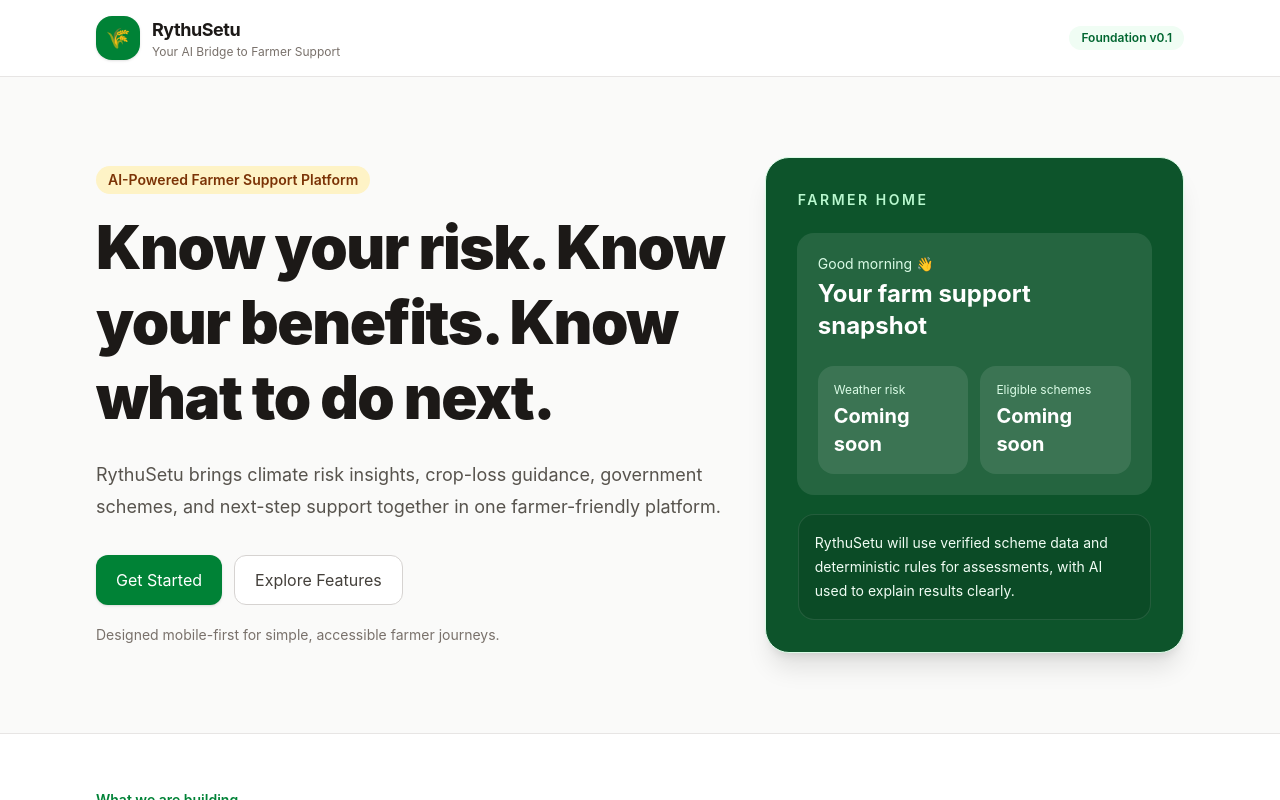
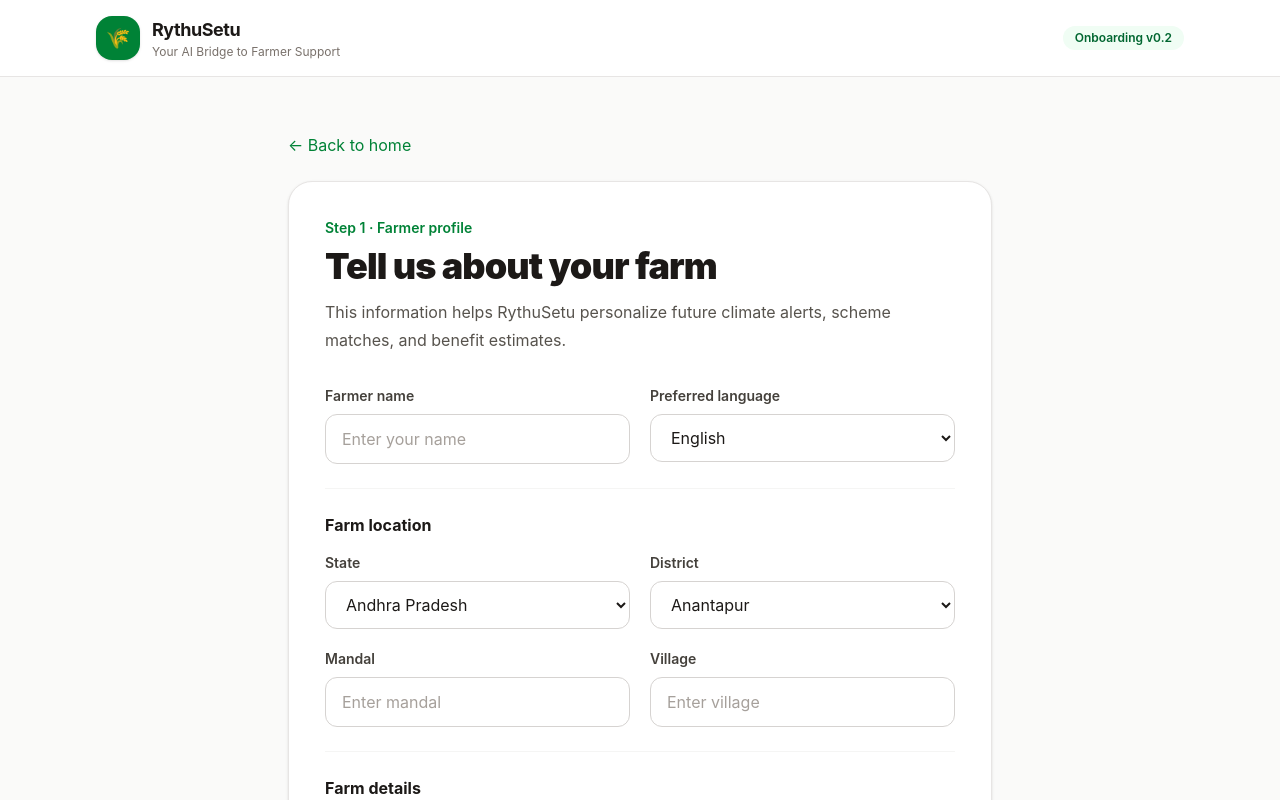
Before and after one commit to harsha20112986-droid/RythuSetu, a React (Vite) app in the folder frontend/: page / in a window 1280 px wide. Both pictures are taken after a click on the button "Get Started". Shown: the top 800 px of the page. Built offline with nearby package versions, Linux system fonts and the light colour scheme.

Commit message:
Build farmer onboarding flow

```diff
--- a/frontend/src/App.tsx
+++ b/frontend/src/App.tsx
@@ -1,46 +1,111 @@
+import { useEffect, useState, type FormEvent } from "react";
+
+const API_BASE = "http://localhost:8000/api/v1";
+
 const features = [
-  {
-    icon: "🌦️",
-    title: "Climate Risk",
-    description: "Understand weather and climate risks affecting your crops.",
-  },
-  {
-    icon: "📋",
-    title: "Scheme Finder",
-    description: "Find relevant government support and understand eligibility.",
-  },
-  {
-    icon: "💰",
-    title: "Benefit Estimator",
-    description: "See an explainable estimate of potential eligible benefits.",
-  },
-  {
-    icon: "🌱",
-    title: "Crop Loss",
-    description: "Report crop damage with evidence and track what happens next.",
-  },
+  { icon: "🌦️", title: "Climate Risk", description: "Understand weather and climate risks affecting your crops." },
+  { icon: "📋", title: "Scheme Finder", description: "Find relevant government support and understand eligibility." },
+  { icon: "💰", title: "Benefit Estimator", description: "See an explainable estimate of potential eligible benefits." },
+  { icon: "🌱", title: "Crop Loss", description: "Report crop damage with evidence and track what happens next." },
 ];
 
+const states = ["Andhra Pradesh", "Telangana"];
+const districts: Record<string, string[]> = {
+  "Andhra Pradesh": ["Anantapur", "Kurnool", "Guntur", "Krishna"],
+  Telangana: ["Hyderabad", "Warangal", "Nizamabad", "Karimnagar"],
+};
+const crops = ["Groundnut", "Rice", "Cotton", "Maize", "Chilli", "Pigeon Pea"];
+const seasons = ["Kharif", "Rabi", "Summer"];
+
 function App() {
+  const [showOnboarding, setShowOnboarding] = useState(false);
+  const [saved, setSaved] = useState(false);
+  const [saving, setSaving] = useState(false);
+  const [error, setError] = useState("");
+  const [profileId, setProfileId] = useState<number | null>(null);
+  const [form, setForm] = useState({
+    name: "",
+    language: "English",
+    state: "Andhra Pradesh",
+    district: "Anantapur",
+    mandal: "",
+    village: "",
+    crop: "Groundnut",
+    season: "Kharif",
+    land_area_acres: "",
+  });
+
+  useEffect(() => {
+    const existing = localStorage.getItem("rythusetu_farmer");
+    if (existing) {
+      try {
+        const parsed = JSON.parse(existing);
+        setForm((current) => ({ ...current, ...parsed.form }));
+        setProfileId(parsed.id ?? null);
+        setSaved(true);
+      } catch {
+        localStorage.removeItem("rythusetu_farmer");
+      }
+    }
+  }, []);
+
+  const update = (field: string, value: string) => {
+    setForm((current) => ({ ...current, [field]: value }));
+    setError("");
+    setSaved(false);
+  };
+
+  const submit = async (event: FormEvent) => {
+    event.preventDefault();
+    setSaving(true);
+    setError("");
+
+    const payload = {
+      ...form,
+      land_area_acres: Number(form.land_area_acres),
+    };
+
+    try {
+      const response = await fetch(`${API_BASE}/farmers`, {
+        method: "POST",
+        headers: { "Content-Type": "application/json" },
+        body: JSON.stringify(payload),
+      });
+      if (!response.ok) {
+        const body = await response.json().catch(() => null);
+        throw new Error(body?.detail?.[0]?.msg || body?.detail || "Unable to save profile");
+      }
+      const data = await response.json();
+      localStorage.setItem("rythusetu_farmer", JSON.stringify({ id: data.id, form }));
+      setProfileId(data.id);
+      setSaved(true);
+      setShowOnboarding(false);
+    } catch (err) {
+      setError(err instanceof Error ? err.message : "Something went wrong");
+    } finally {
+      setSaving(false);
+    }
+  };
+
   return (
     <main className="min-h-screen bg-stone-50 text-stone-900">
       <header className="border-b border-stone-200 bg-white/90 backdrop-blur">
         <div className="mx-auto flex max-w-6xl items-center justify-between px-5 py-4 lg:px-8">
           <div className="flex items-center gap-3">
-            <div className="grid size-11 place-items-center rounded-2xl bg-green-700 text-xl shadow-sm">
-              🌾
-            </div>
+            <div className="grid size-11 place-items-center rounded-2xl bg-green-700 text-xl shadow-sm">🌾</div>
             <div>
               <p className="text-lg font-bold tracking-tight">RythuSetu</p>
               <p className="text-xs text-stone-500">Your AI Bridge to Farmer Support</p>
             </div>
           </div>
           <span className="rounded-full bg-green-50 px-3 py-1 text-xs font-semibold text-green-800">
-            Foundation v0.1
+            Onboarding v0.2
           </span>
         </div>
       </header>
 
+      {!showOnboarding ? (
+        <>
           <section className="mx-auto grid max-w-6xl gap-10 px-5 py-14 lg:grid-cols-[1.2fr_0.8fr] lg:px-8 lg:py-20">
             <div className="flex flex-col justify-center">
               <span className="mb-4 w-fit rounded-full bg-amber-100 px-3 py-1 text-sm font-semibold text-amber-900">
@@ -50,64 +115,84 @@ function App() {
                 Know your risk. Know your benefits. Know what to do next.
               </h1>
               <p className="mt-6 max-w-2xl text-lg leading-8 text-stone-600">
-            RythuSetu brings climate risk insights, crop-loss guidance, government schemes,
-            and next-step support together in one farmer-friendly platform.
+                RythuSetu brings climate risk insights, crop-loss guidance, government schemes, and next-step support together in one farmer-friendly platform.
               </p>
               <div className="mt-8 flex flex-wrap gap-3">
-            <button className="rounded-xl bg-green-700 px-5 py-3 font-semibold text-white shadow-sm transition hover:bg-green-800">
-              Get Started
+                <button onClick={() => setShowOnboarding(true)} className="rounded-xl bg-green-700 px-5 py-3 font-semibold text-white shadow-sm transition hover:bg-green-800">
+                  {saved ? "Update Farmer Profile" : "Get Started"}
                 </button>
-            <button className="rounded-xl border border-stone-300 bg-white px-5 py-3 font-semibold text-stone-700 transition hover:bg-stone-100">
+                <button onClick={() => document.getElementById("features")?.scrollIntoView({ behavior: "smooth" })} className="rounded-xl border border-stone-300 bg-white px-5 py-3 font-semibold text-stone-700 transition hover:bg-stone-100">
                   Explore Features
                 </button>
               </div>
-          <p className="mt-5 text-sm text-stone-500">
-            Designed mobile-first for simple, accessible farmer journeys.
-          </p>
+              {saved && (
+                <p className="mt-4 text-sm font-medium text-green-700">✓ Farmer profile saved successfully{profileId ? ` · ID ${profileId}` : ""}</p>
+              )}
             </div>
 
             <div className="rounded-3xl border border-green-100 bg-green-900 p-6 text-white shadow-xl sm:p-8">
-          <p className="text-sm font-semibold uppercase tracking-[0.18em] text-green-200">
-            Farmer home
-          </p>
+              <p className="text-sm font-semibold uppercase tracking-[0.18em] text-green-200">Farmer home</p>
               <div className="mt-6 rounded-2xl bg-white/10 p-5 ring-1 ring-white/10">
                 <p className="text-sm text-green-100">Good morning 👋</p>
                 <p className="mt-1 text-2xl font-bold">Your farm support snapshot</p>
                 <div className="mt-6 grid gap-3 sm:grid-cols-2">
-              <div className="rounded-2xl bg-white/10 p-4">
-                <p className="text-xs text-green-100">Weather risk</p>
-                <p className="mt-1 text-xl font-bold">Coming soon</p>
-              </div>
-              <div className="rounded-2xl bg-white/10 p-4">
-                <p className="text-xs text-green-100">Eligible schemes</p>
-                <p className="mt-1 text-xl font-bold">Coming soon</p>
-              </div>
+                  <div className="rounded-2xl bg-white/10 p-4"><p className="text-xs text-green-100">Weather risk</p><p className="mt-1 text-xl font-bold">Coming soon</p></div>
+                  <div className="rounded-2xl bg-white/10 p-4"><p className="text-xs text-green-100">Eligible schemes</p><p className="mt-1 text-xl font-bold">Coming soon</p></div>
                 </div>
               </div>
               <div className="mt-5 rounded-2xl border border-white/10 bg-black/10 p-4 text-sm leading-6 text-green-50">
-            RythuSetu will use verified scheme data and deterministic rules for assessments,
-            with AI used to explain results clearly.
+                Start with your farmer profile. RythuSetu will use it later to personalize risk, scheme, benefit, and crop-loss guidance.
               </div>
             </div>
           </section>
 
-      <section className="border-y border-stone-200 bg-white">
+          <section id="features" className="border-y border-stone-200 bg-white">
             <div className="mx-auto max-w-6xl px-5 py-14 lg:px-8">
-          <div className="max-w-2xl">
-            <p className="text-sm font-semibold text-green-700">What we are building</p>
-            <h2 className="mt-2 text-3xl font-bold tracking-tight">One place for the next right action.</h2>
-          </div>
+              <div className="max-w-2xl"><p className="text-sm font-semibold text-green-700">What we are building</p><h2 className="mt-2 text-3xl font-bold tracking-tight">One place for the next right action.</h2></div>
               <div className="mt-8 grid gap-4 sm:grid-cols-2 lg:grid-cols-4">
-            {features.map((feature) => (
-              <article key={feature.title} className="rounded-2xl border border-stone-200 bg-stone-50 p-5">
-                <div className="text-2xl">{feature.icon}</div>
-                <h3 className="mt-4 font-bold">{feature.title}</h3>
-                <p className="mt-2 text-sm leading-6 text-stone-600">{feature.description}</p>
-              </article>
-            ))}
+                {features.map((feature) => <article key={feature.title} className="rounded-2xl border border-stone-200 bg-stone-50 p-5"><div className="text-2xl">{feature.icon}</div><h3 className="mt-4 font-bold">{feature.title}</h3><p className="mt-2 text-sm leading-6 text-stone-600">{feature.description}</p></article>)}
               </div>
             </div>
           </section>
+        </>
+      ) : (
+        <section className="mx-auto max-w-3xl px-5 py-10 lg:px-8 lg:py-14">
+          <button onClick={() => setShowOnboarding(false)} className="mb-6 text-sm font-semibold text-green-700">← Back to home</button>
+          <div className="rounded-3xl border border-stone-200 bg-white p-6 shadow-sm sm:p-9">
+            <div className="max-w-xl">
+              <p className="text-sm font-semibold text-green-700">Step 1 · Farmer profile</p>
+              <h1 className="mt-2 text-3xl font-black tracking-tight sm:text-4xl">Tell us about your farm</h1>
+              <p className="mt-3 leading-7 text-stone-600">This information helps RythuSetu personalize future climate alerts, scheme matches, and benefit estimates.</p>
+            </div>
+
+            <form onSubmit={submit} className="mt-8 space-y-6">
+              <div className="grid gap-5 sm:grid-cols-2">
+                <Field label="Farmer name" value={form.name} onChange={(value) => update("name", value)} placeholder="Enter your name" required />
+                <SelectField label="Preferred language" value={form.language} options={["English", "Telugu", "Hindi"]} onChange={(value) => update("language", value)} />
+              </div>
+
+              <div className="border-t border-stone-100 pt-6"><p className="font-bold">Farm location</p><div className="mt-4 grid gap-5 sm:grid-cols-2">
+                <SelectField label="State" value={form.state} options={states} onChange={(value) => { update("state", value); update("district", districts[value][0]); }} />
+                <SelectField label="District" value={form.district} options={districts[form.state]} onChange={(value) => update("district", value)} />
+                <Field label="Mandal" value={form.mandal} onChange={(value) => update("mandal", value)} placeholder="Enter mandal" required />
+                <Field label="Village" value={form.village} onChange={(value) => update("village", value)} placeholder="Enter village" required />
+              </div></div>
+
+              <div className="border-t border-stone-100 pt-6"><p className="font-bold">Farm details</p><div className="mt-4 grid gap-5 sm:grid-cols-2">
+                <SelectField label="Main crop" value={form.crop} options={crops} onChange={(value) => update("crop", value)} />
+                <SelectField label="Season" value={form.season} options={seasons} onChange={(value) => update("season", value)} />
+                <Field label="Land area (acres)" type="number" min="0.1" step="0.1" value={form.land_area_acres} onChange={(value) => update("land_area_acres", value)} placeholder="e.g. 2.5" required />
+              </div></div>
+
+              {error && <div className="rounded-xl border border-red-200 bg-red-50 px-4 py-3 text-sm text-red-700">{error}</div>}
+              <button disabled={saving} className="w-full rounded-xl bg-green-700 px-5 py-3.5 font-bold text-white shadow-sm transition hover:bg-green-800 disabled:cursor-not-allowed disabled:opacity-60">
+                {saving ? "Saving profile…" : "Save Farmer Profile"}
+              </button>
+              <p className="text-center text-xs leading-5 text-stone-500">No Aadhaar or other unnecessary sensitive identifier is required for this step.</p>
+            </form>
+          </div>
+        </section>
+      )}
 
       <footer className="mx-auto max-w-6xl px-5 py-8 text-sm text-stone-500 lg:px-8">
         RythuSetu is a support and guidance platform. Benefit estimates are informational and do not replace official government or insurance decisions.
@@ -116,4 +201,12 @@ function App() {
   );
 }
 
+function Field({ label, value, onChange, placeholder, type = "text", min, step, required = false }: { label: string; value: string; onChange: (value: string) => void; placeholder?: string; type?: string; min?: string; step?: string; required?: boolean }) {
+  return <label className="block"><span className="mb-2 block text-sm font-semibold text-stone-700">{label}</span><input required={required} type={type} min={min} step={step} value={value} onChange={(event) => onChange(event.target.value)} placeholder={placeholder} className="w-full rounded-xl border border-stone-300 bg-white px-4 py-3 outline-none transition placeholder:text-stone-400 focus:border-green-600 focus:ring-4 focus:ring-green-100" /></label>;
+}
+
+function SelectField({ label, value, options, onChange }: { label: string; value: string; options: string[]; onChange: (value: string) => void }) {
+  return <label className="block"><span className="mb-2 block text-sm font-semibold text-stone-700">{label}</span><select value={value} onChange={(event) => onChange(event.target.value)} className="w-full rounded-xl border border-stone-300 bg-white px-4 py-3 outline-none transition focus:border-green-600 focus:ring-4 focus:ring-green-100">{options.map((option) => <option key={option}>{option}</option>)}</select></label>;
+}
+
 export default App;
```
Lines whose indentation alone changed are shown as unchanged.
